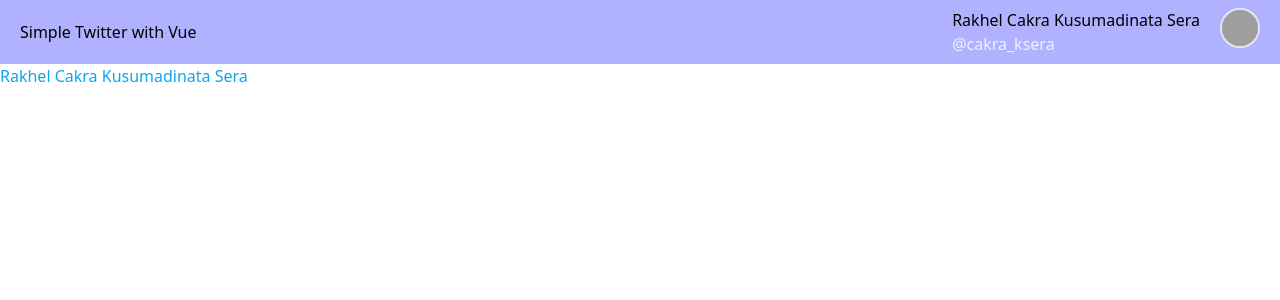
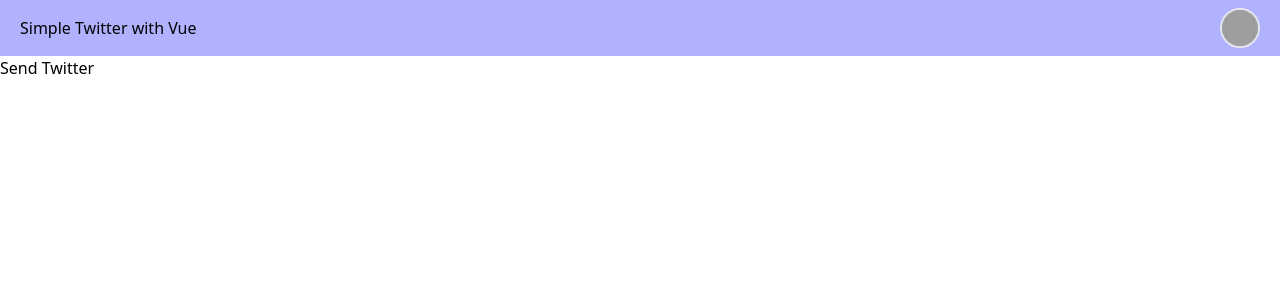
Before and after one commit to BlackMoonC/clone-twitter, a Vue app: page / in a window 1280 px wide. Shown: the top 300 px of the page. Built offline with nearby package versions, Linux system fonts and the light colour scheme; grey boxes are pictures that could not be loaded.

Commit message:
fullname & username

```diff
--- a/src/App.vue
+++ b/src/App.vue
@@ -1,18 +1,20 @@
 <template>
   <main>
     <NavbarMain />
-    <h1 class="text-sky-500">{{ user.fullname }}</h1>
+    <SendTwitter />
   </main>
 </template>
 
 <script>
 import NavbarMain from "./components/Navbar/NavbarMain.vue";
 import { computed } from "vue";
+import SendTwitter from "./components/SendTwitter.vue";
 
 export default {
   name: "App",
   components: {
     NavbarMain,
+    SendTwitter,
   },
   data() {
     return {
@@ -21,6 +23,12 @@ export default {
         username: "@cakra_ksera",
         avatarUrl:
           "https://images.unsplash.com/photo-1463453091185-61582044d556?ixlib=rb-1.2.1&ixid=MnwxMjA3fDB8MHxwaG90by1wYWdlfHx8fGVufDB8fHx8&auto=format&fit=crop&w=870&q=80",
+        twitterData: [
+          {
+            tweet: "",
+            like: "",
+          },
+        ],
       },
     };
   },
--- a/src/components/Navbar/NavbarMain.vue
+++ b/src/components/Navbar/NavbarMain.vue
@@ -3,8 +3,8 @@
     <h1><a href="#">Simple Twitter with Vue</a></h1>
     <div class="user-profile flex">
       <div class="mr-5">
-        <p>{{ fullname }}</p>
-        <p class="text-[#EEF1FF]">{{ username }}</p>
+        <p>{{ fullname.value }}</p>
+        <p class="text-[#EEF1FF]">{{ username.value }}</p>
       </div>
       <BorderImg :url="avatarDataUrl" width="40" height="40" />
     </div>
@@ -24,5 +24,8 @@ export default {
     };
   },
   inject: ["fullname", "username", "avatarUrl"],
+  created() {
+    console.info(this.fullname.value);
+  },
 };
 </script>
--- /dev/null
+++ b/src/components/SendTwitter.vue
@@ -0,0 +1,3 @@
+<template>
+  <h1>Send Twitter</h1>
+</template>
```
